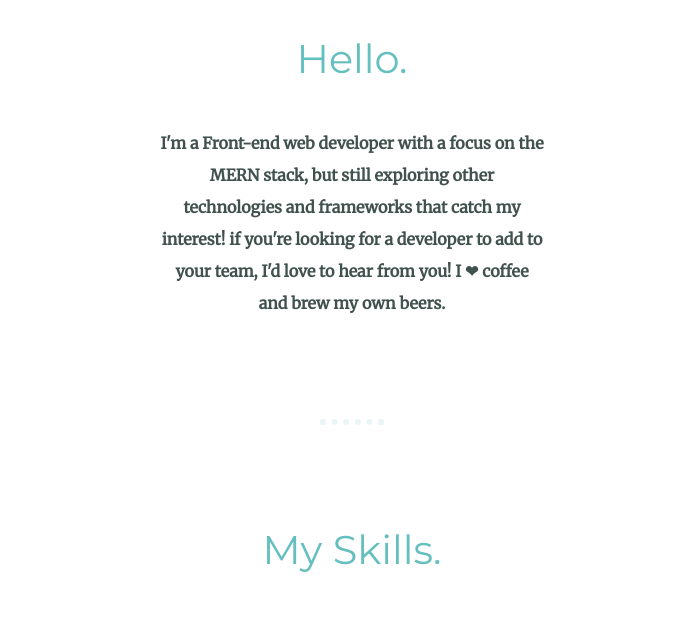
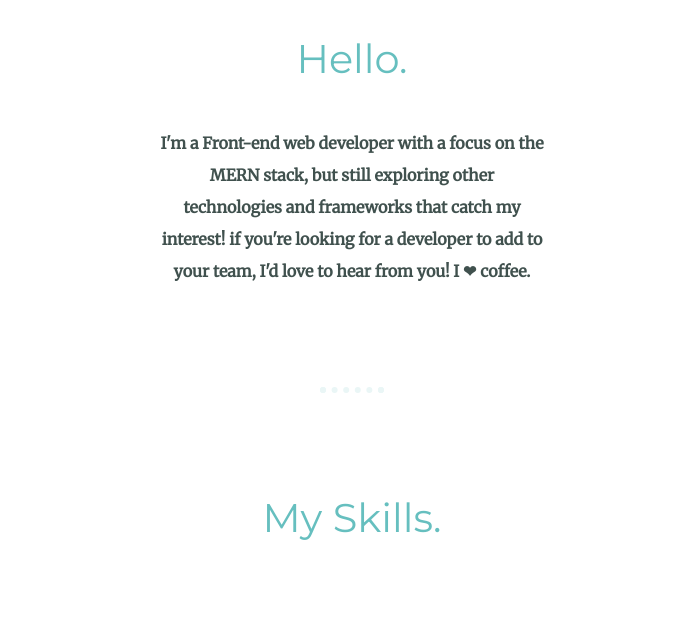
Before and after one commit to Bca2nd/New, a plain HTML site: page index.html in a window 1280 px wide. Shown: the part 1249-1879 px from the top of the page, without its empty margins (288-986 px from the left). Drawn offline with Linux system fonts and the light colour scheme.

Commit message:
Change in after Hello in intro of my porfession

```diff
--- a/index.html
+++ b/index.html
@@ -23,7 +23,7 @@
       <div class="profile">
         <img src="CSS - My Site Images\My-profile.png" Width="300" height="300" alt="My Profile-img">
         <h2>Hello.</h2>
-        <p class="intro">I'm a Front-end web developer with a focus on the MERN stack, but still exploring other technologies and frameworks that catch my interest! if you're looking for a developer to add to your team, I'd love to hear from you! I ❤ coffee and brew my own beers.</p>
+        <p class="intro">I'm a Front-end web developer with a focus on the MERN stack, but still exploring other technologies and frameworks that catch my interest! if you're looking for a developer to add to your team, I'd love to hear from you! I ❤ coffee.</p>
       </div>
       <hr>
       <div class="skills">
```
